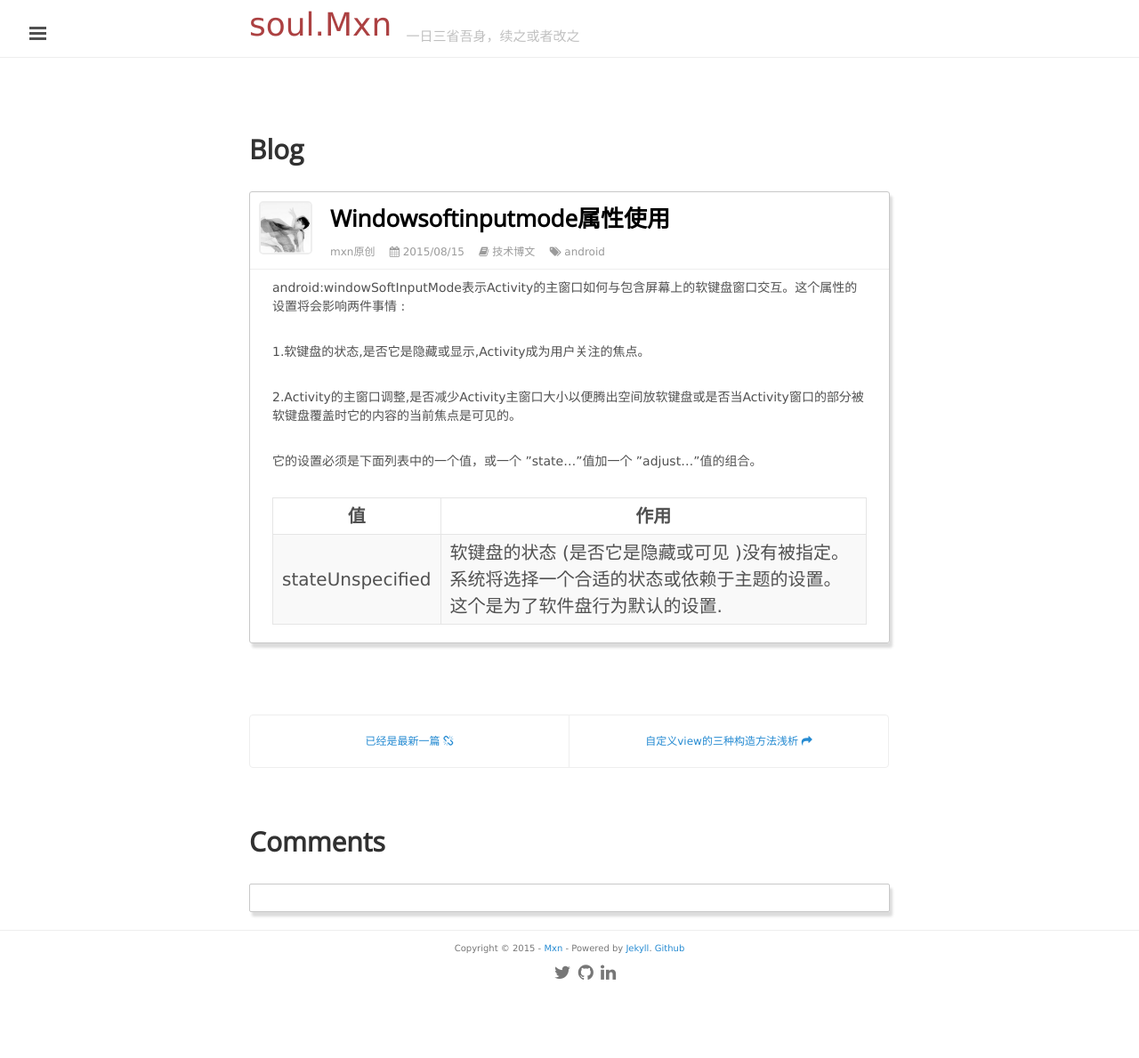
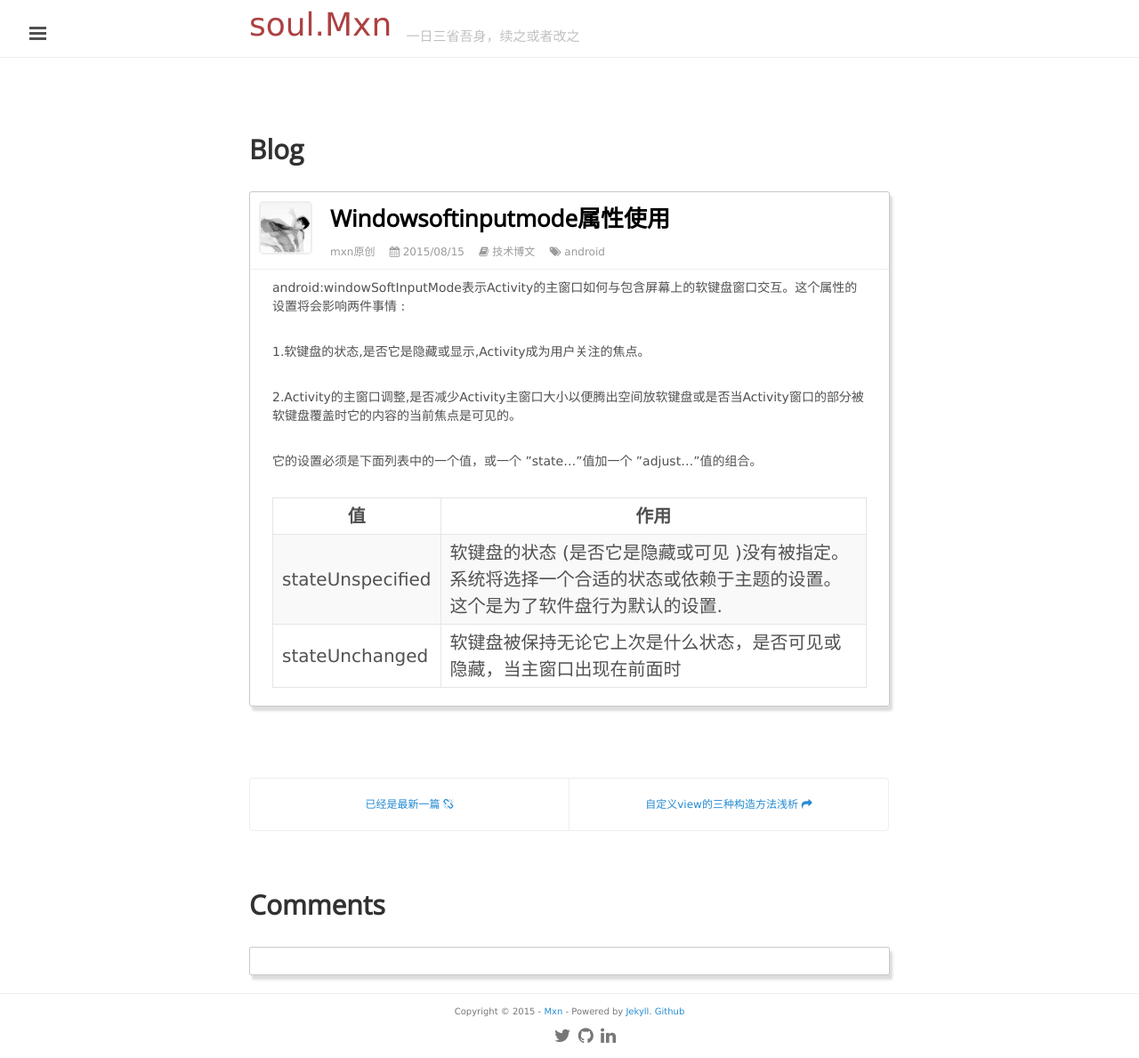
Before and after one commit to mxn21/mxn21.github.io, a Jekyll site: the page built from _posts/2015-8-15-windowSoftInputMode属性使用.md, in a window 1280 px wide. Shown: the whole page at 89% size. Built offline with Jekyll 4.4.1, drawn with Linux system fonts in a browser that asks for light colours; Markdown is read by kramdown in place of the engine named in the settings; comment, search, counter and statistics services are not loaded; before the commit the page ends 1118 px from its top, so only the background shows below that.

Commit message:
23423
23423

```diff
--- a/_posts/2015-8-15-windowSoftInputMode属性使用.md
+++ b/_posts/2015-8-15-windowSoftInputMode属性使用.md
@@ -18,3 +18,4 @@
 |              值          |                   作用  |
 |            --------      |                -----   |
 |     stateUnspecified     |软键盘的状态 (是否它是隐藏或可见 )没有被指定。系统将选择一个合适的状态或依赖于主题的设置。这个是为了软件盘行为默认的设置.|
+|     stateUnchanged       | 软键盘被保持无论它上次是什么状态，是否可见或隐藏，当主窗口出现在前面时 |
```
